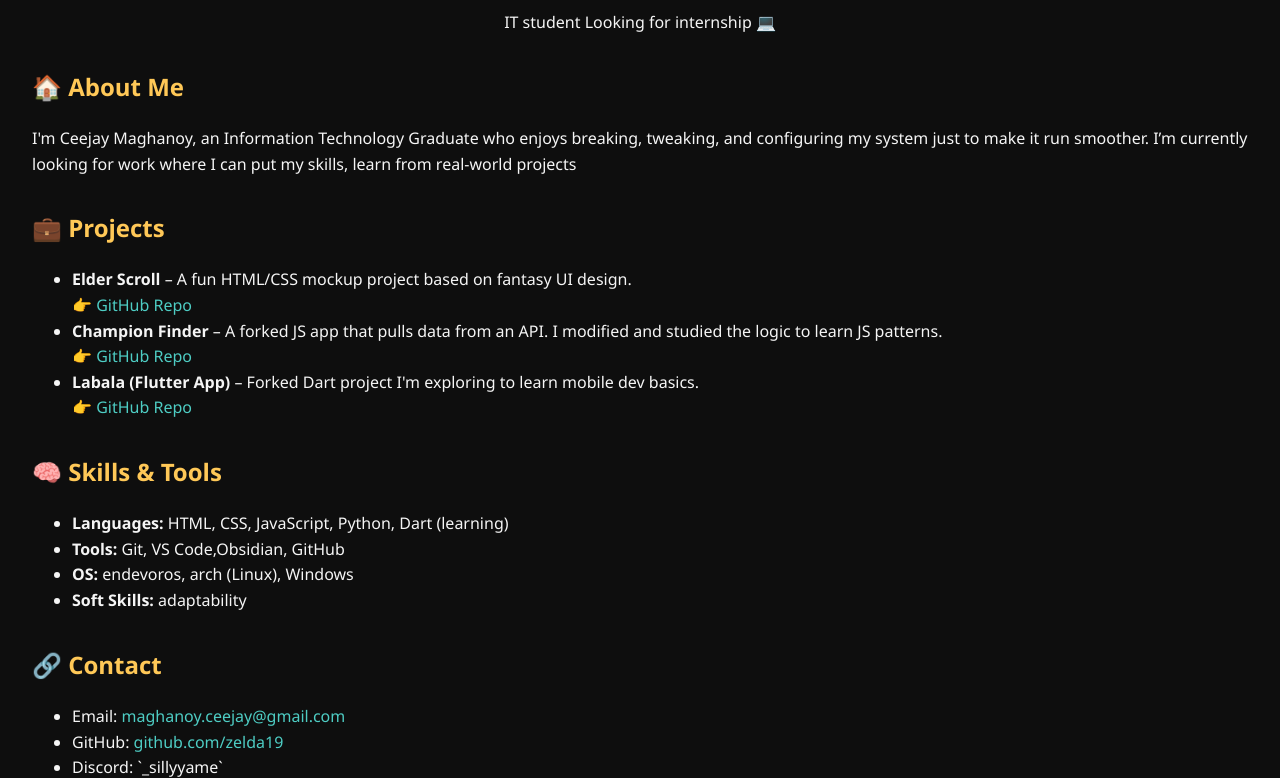
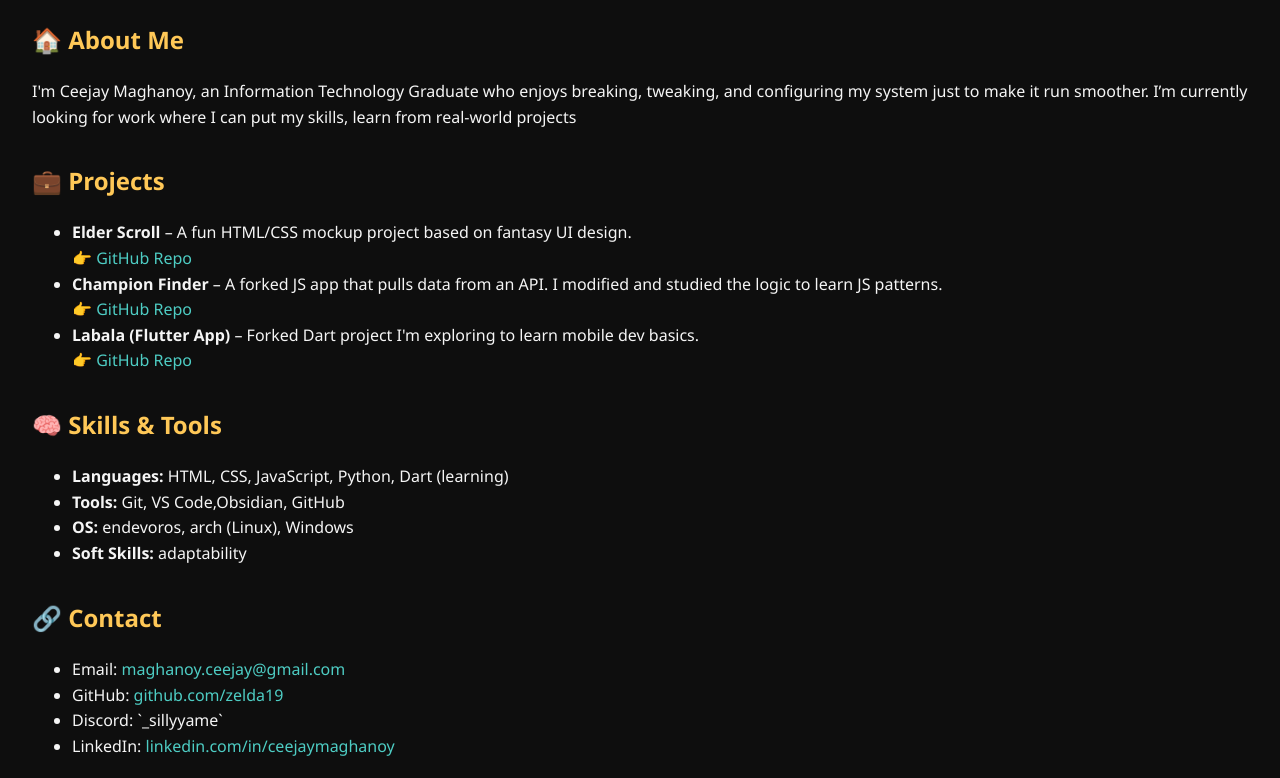
Before and after one commit to zelda19/zelda19.github.io, a plain HTML site: page index.html in a window 1280 px wide. Shown: the part 116-894 px from the top of the page. Drawn offline with Linux system fonts and the light colour scheme.

Commit message:
Update index.html

```diff
--- a/index.html
+++ b/index.html
@@ -10,7 +10,6 @@
 
   <header>
     <h1>Hi, I'm Cee jay Maghanoy</h1>
-    <p>IT student Looking for internship  💻</p>
   </header>
 
   <!-- 🏠 About Me -->
```
